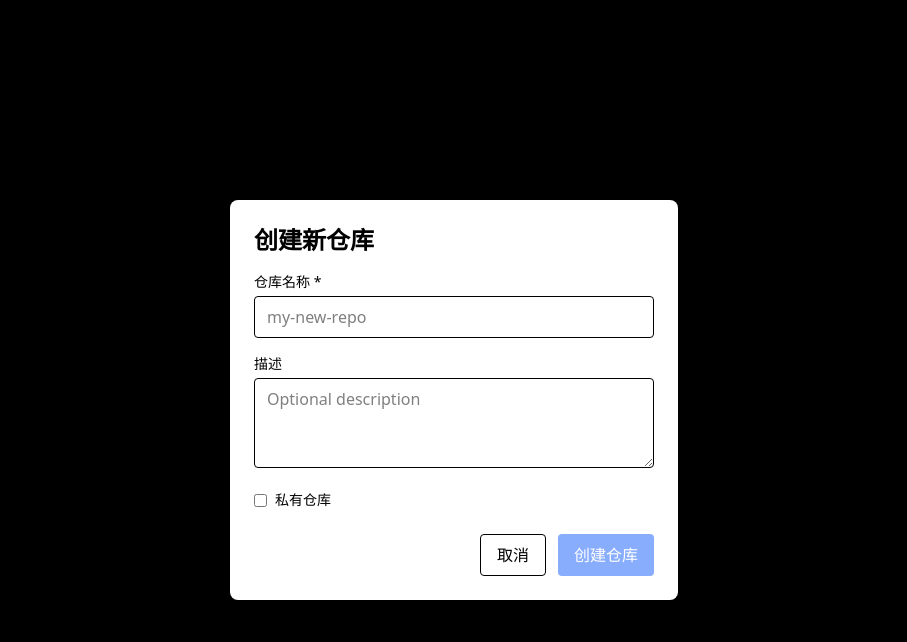
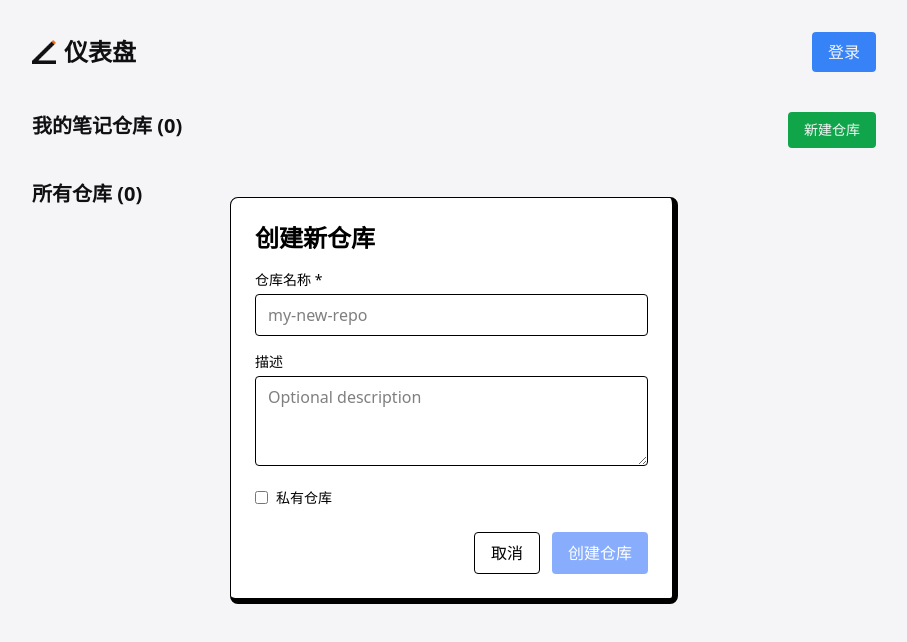
Before and after one commit to excing/WebNote, a SvelteKit app: page /dashboard in a window 1280 px wide. Both pictures are taken after a click on the button "新建仓库". Shown: the top 642 px of the page, without its empty margins (186-1093 px from the left). Built offline with nearby package versions, Linux system fonts and the light colour scheme.

Commit message:
Update: 几个icon

```diff
--- a/src/lib/components/CreateRepoModal.svelte
+++ b/src/lib/components/CreateRepoModal.svelte
@@ -41,9 +41,9 @@
 
 {#if isOpen}
   <div
-    class="fixed inset-0 bg-black bg-opacity-50 flex items-center justify-center p-4 z-50"
+    class="fixed inset-0 bg-gray-400/10 flex items-center justify-center p-4 z-50"
   >
-    <div class="bg-white rounded-lg shadow-xl w-full max-w-md">
+    <div class="bg-white rounded-lg co-border-6 w-full max-w-md">
       <div class="p-6" use:clickOutside={closeModal}>
         <h2 class="text-2xl font-bold mb-4">创建新仓库</h2>
 
@@ -55,8 +55,9 @@
 
         <form on:submit|preventDefault={handleSubmit}>
           <div class="mb-4">
-            <label for="repoName" class="block text-left text-sm font-medium mb-1"
-              >仓库名称 *</label
+            <label
+              for="repoName"
+              class="block text-left text-sm font-medium mb-1">仓库名称 *</label
             >
             <input
               id="repoName"
@@ -68,8 +69,9 @@
           </div>
 
           <div class="mb-4">
-            <label for="repoDescription" class="block text-left text-sm font-medium mb-1"
-              >描述</label
+            <label
+              for="repoDescription"
+              class="block text-left text-sm font-medium mb-1">描述</label
             >
             <textarea
               id="repoDescription"
@@ -77,7 +79,7 @@
               class="w-full px-3 py-2 border rounded"
               placeholder="Optional description"
               rows="3"
-            />
+            ></textarea>
           </div>
 
           <div class="mb-6 flex items-center">
--- a/src/lib/components/RepositoryCard.svelte
+++ b/src/lib/components/RepositoryCard.svelte
@@ -73,7 +73,7 @@
         data-close-dropdown
         on:click={() => {}}
       >
-        <span class="mr-3 ic-file h-5 w-5"></span>
+        <span class="mr-3 ic-dir h-5 w-5"></span>
         新文件
       </button>
       <button
@@ -83,7 +83,7 @@
         data-close-dropdown
         on:click={() => {}}
       >
-        <span class="mr-3 ic-devices h-5 w-5"></span>
+        <span class="mr-3 ic-flag h-5 w-5"></span>
         设为默认仓库
       </button>
       <button
--- a/src/lib/utils/github.ts
+++ b/src/lib/utils/github.ts
@@ -1,4 +1,7 @@
 // github-repo-manager.ts
+
+
+
 /**
  * GitHub Repository Manager - 通过 OAuth Apps API 和原生 fetch 操作用户仓库
  */
```
Also changed, not shown: src/app.css (+9 -1 lines).
